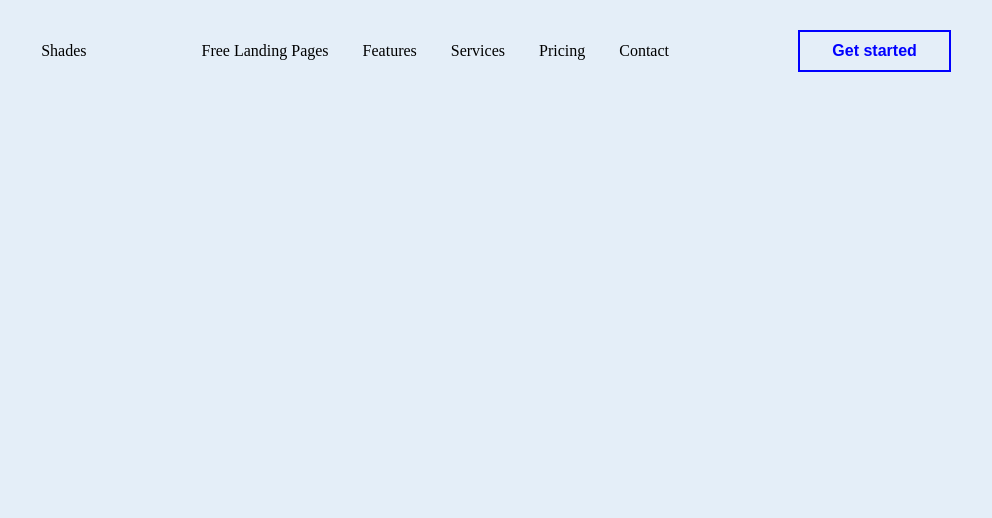
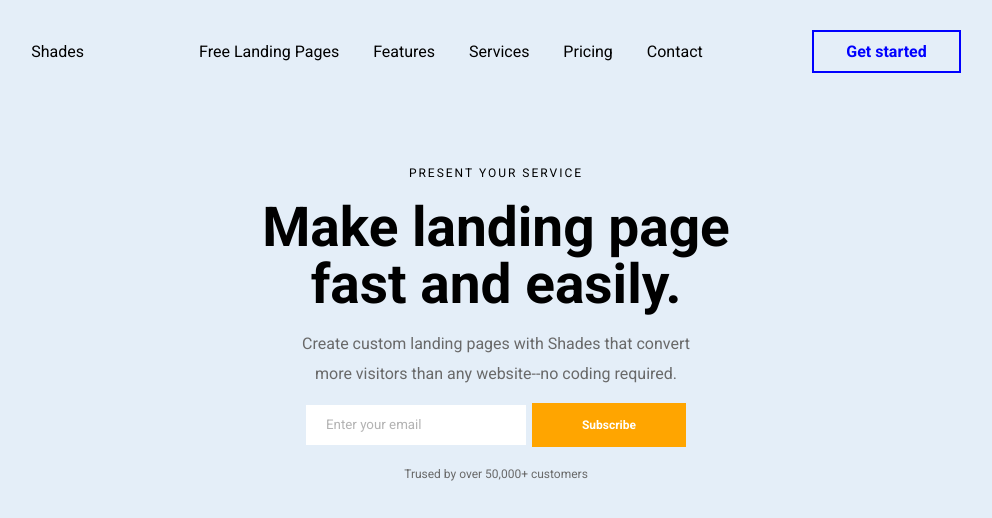
Before and after one commit to marioisca-bitrocketdev/landingpage2, a plain HTML site: page index.html in a window 1280 px wide. Shown: the whole page, without its empty margins (144-1136 px from the left). Drawn offline with Linux system fonts and the light colour scheme.

Commit message:
Add container center

```diff
--- a/index.html
+++ b/index.html
@@ -21,5 +21,18 @@
         </nav>
         <button class="button">Get started</button>
     </header>
+
+    <div class="container">
+            <p class="firstSub">PRESENT YOUR SERVICE</p>
+            <h1 class="bigTextUp">Make landing page</h1>
+            <h1 class="bigTextDown">fast and easily.</h1>
+            <p class="descriptionOne">Create custom landing pages with Shades that convert</p>
+            <p class="descriptionTwo">more visitors than any website--no coding required.</p>
+            <div class="inputAndButton">
+                <input class="input" placeholder="Enter your email" type="text">
+                <button class="buttonContainer">Subscribe</button>
+            </div>
+            <p class="secondSub">Trused by over 50,000+ customers</p>
+    </div>
 </body>
 </html>
--- a/style.css
+++ b/style.css
@@ -1,8 +1,11 @@
+@import url("https://fonts.googleapis.com/css2?family=Roboto:ital,wght@0,100;0,300;0,400;0,500;0,700;0,900;1,100;1,300;1,400;1,500;1,700;1,900&display=swap");
+
 * {
   margin: 0;
   padding: 0;
   box-sizing: border-box;
   background-color: #e4eef8;
+  font-family: "Roboto", sans-serif;
 }
 
 header {
@@ -11,7 +14,6 @@ header {
   align-items: center;
   margin: 30px auto;
   max-width: 1024px;
-
 }
 
 nav {
@@ -30,10 +32,94 @@ nav {
   text-align: center;
   font-size: 16px;
   font-weight: 600;
+}
 
+.button:hover {
+  color: white;
+  background-color: blue;
 }
 
 nav ul li {
   padding: 0 15px;
   display: inline-block;
 }
+
+.container {
+  display: flex;
+  flex-direction: column;
+  align-items: center;
+  justify-content: center;
+  max-width: 1024px;
+  height: 300px;
+  margin: 100px auto;
+}
+
+p {
+  background-color: transparent;
+}
+
+.firstSub {
+  font-size: 12px;
+  letter-spacing: 2px;
+}
+
+.bigTextUp {
+  background-color: transparent;
+  margin-top: 15px;
+  font-size: 55px;
+}
+
+.bigTextDown {
+  background-color: transparent;
+  margin-bottom: 15px;
+  font-size: 55px;
+  line-height: 50px;
+}
+
+.descriptionOne {
+  font-weight: 400;
+  line-height: 40px;
+  color: rgb(105, 105, 105);
+}
+.descriptionTwo {
+  color: rgb(105, 105, 105);
+}
+
+.buttonContainer {
+  border: 0px;
+  background-color: orange;
+  color: white;
+  padding: 15px 50px;
+  text-align: center;
+  font-size: 12px;
+  font-weight: 600;
+}
+
+.inputAndButton {
+  display: flex;
+  align-items: center;
+  margin: 20px 0;
+}
+
+.input {
+  height: 35px;
+  width: 220px;
+  padding: 20px;
+  border: 0;
+  background-color: white;
+  margin-right: 6px;
+}
+
+::placeholder {
+  color: rgb(179, 179, 179);
+}
+
+textarea:focus,
+input:focus {
+  outline: none;
+}
+
+.secondSub {
+  font-size: 12px;
+  color: rgb(105, 105, 105);
+}
```
Lines whose indentation alone changed are shown as unchanged.
